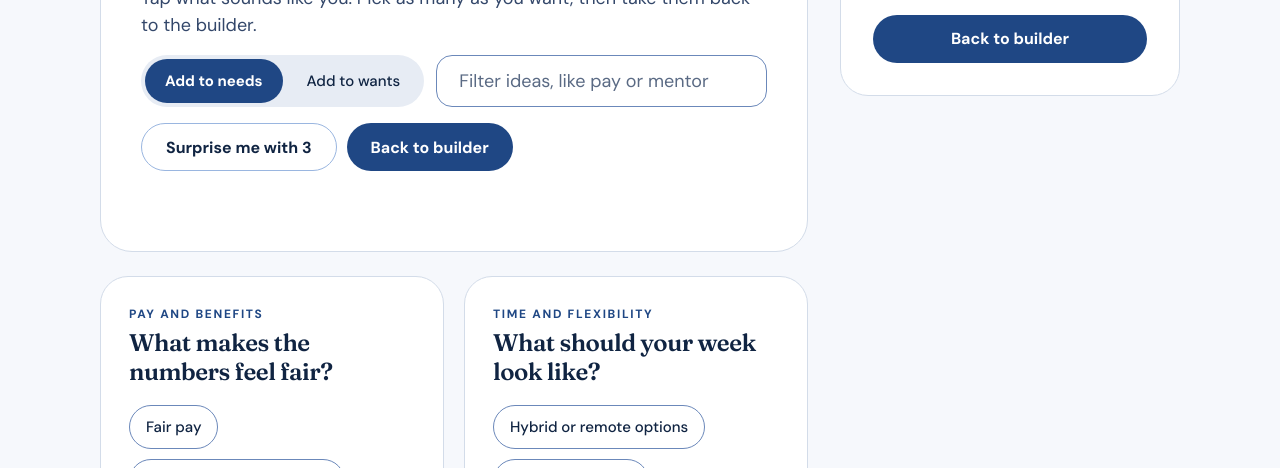
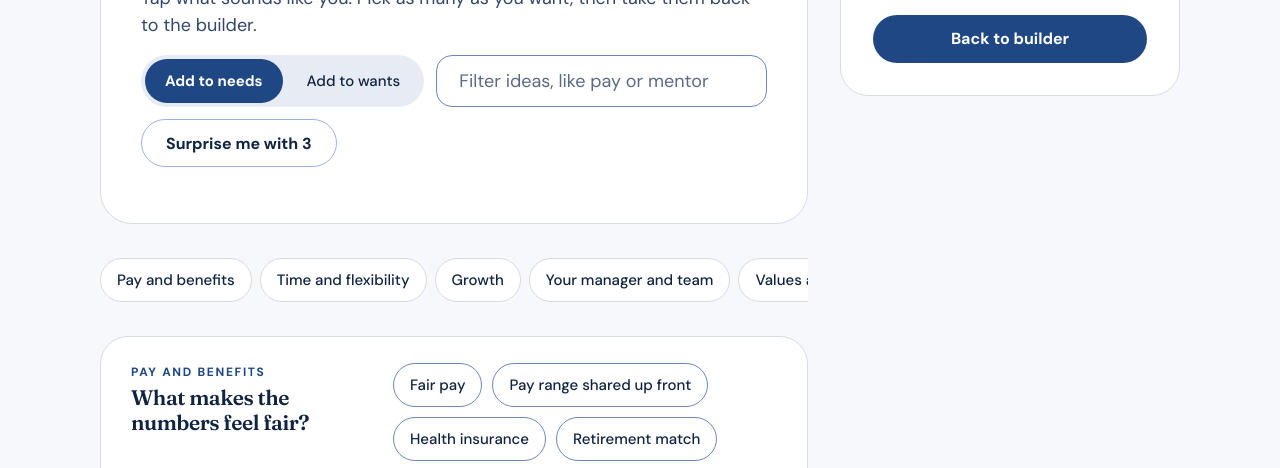
Before and after one commit to langsdok/prompt-builder, a plain HTML site: page index.html in a window 1280 px wide. Both pictures are taken after a click on the link "Ideas library". Shown: the part 317-785 px from the top of the page. Drawn offline with Linux system fonts and the light colour scheme.

Commit message:
Reorganize ideas library into one row per group with a jump bar
Added navigation for categories and improved filtering functionality.

```diff
--- a/index.html
+++ b/index.html
@@ -366,6 +366,19 @@ body.ex .exwrap{gap:16px}
 .evid .evb{display:flex;flex-direction:column;gap:8px;margin-top:6px}
 .evid .evb p{margin:0}
 @media (max-width:720px){.exd>summary{padding:18px 22px;font-size:22px}.exb{padding:0 22px 24px}}
+
+/* ideas library: one row per group, jump bar */
+#catalog{display:flex;flex-direction:column;gap:16px}
+.tile{display:grid;grid-template-columns:230px minmax(0,1fr);gap:12px 32px;align-items:start;padding:26px 30px;scroll-margin-top:76px}
+.tile>div:first-child{grid-column:1;grid-row:1 / span 2}
+.tile>.chips,.tile>.evid{grid-column:2}
+.tile>.chips{grid-row:1}
+.tile .tile-q{font-size:21px;margin-top:4px}
+.catnav{position:sticky;top:0;z-index:6;display:flex;gap:8px;overflow-x:auto;padding:10px 0;background:var(--cream);scrollbar-width:thin}
+.catbtn{flex:none;min-height:44px;padding:0 16px;border-radius:999px;border:1.5px solid var(--line);background:var(--paper);color:var(--ink);font:500 15px 'DM Sans',sans-serif;cursor:pointer;display:inline-flex;align-items:center;gap:8px;white-space:nowrap}
+.catbtn:hover{border-color:var(--blue2)}
+.catbtn .badge{margin:0}
+@media (max-width:720px){.tile{grid-template-columns:minmax(0,1fr);padding:22px}.tile>div:first-child,.tile>.chips,.tile>.evid{grid-column:1;grid-row:auto}}
 </style>
 </head>
 <body>
@@ -488,12 +501,13 @@ body.ex .exwrap{gap:16px}
             <button type="button" id="mode-wants" data-act="mode" data-kind="wants">Add to wants</button>
           </div>
           <label class="sr" for="filter">Filter ideas</label>
-          <input class="input" id="filter" type="search" placeholder="Filter ideas, like pay or mentor" maxlength="40" autocomplete="off">
+          <input class="input" id="filter" type="search" placeholder="Filter ideas, like pay or mentor" maxlength="40" autocomplete="off"> <button type="button" class="btn sm out" data-act="surprise">Surprise me with 3</button>
         </div>
-        <div class="row2"><button type="button" class="btn sm out" data-act="surprise">Surprise me with 3</button><button type="button" class="btn sm" data-act="back">Back to builder</button></div>
-        <p class="mutetext" id="surpriseMsg" aria-live="polite" style="min-height:1.5em"></p>
+
+        <p class="mutetext" id="surpriseMsg" aria-live="polite"></p>
       </section>
-      <div id="catalog"></div>
+      <nav class="catnav" id="catNav" aria-label="Jump to a group"></nav>
+ <div id="catalog"></div>
       <section class="card" id="research" aria-labelledby="researchTitle"><h2 id="researchTitle" style="font-size:30px">The research behind these ideas</h2><p class="sub">Groups with a research note lean on what graduates say they want. NACE covers the practical side well. Deloitte covers purpose and values, which NACE does not report on. Groups without a note do not have a survey behind them yet.</p>
 <ul class="srclist">
 <li><a href="https://naceweb.org/about-us/press/2026/beyond-the-paycheck-what-the-class-of-2026-really-wants-from-an-employer" target="_blank" rel="noopener noreferrer">NACE, Beyond the Paycheck: What the Class of 2026 Really Wants from an Employer</a> (June 3, 2026). From the NACE 2026 Student Survey: more than 17,000 students at 258 schools, including more than 1,860 graduating seniors, surveyed March 12 to May 15, 2026.</li>
@@ -1055,7 +1069,7 @@ function mentioned(item){
         + items.map(function(t){
           return '<button type="button" class="pick '+cls+'" data-act="pick" data-kind="'+kind+'" data-text="'+esc(t)+'" aria-pressed="'+has(state[kind], t)+'"><span>'+esc(t)+'</span><span class="tick">'+CHECK+'</span></button>';
         }).join('') + '</div>' + evHtml(cat) + '</section>'; }); $('catalog').innerHTML = shown ? html : '<div class="card" style="grid-column:1/-1"><p class="mutetext">Nothing matches "'+esc(ui.filter)+'". Try a shorter word, or add your own in the builder.</p></div>';
-    ['needs','wants'].forEach(function(k){ $('mode-'+k).setAttribute('aria-pressed', ui.mode===k); });
+    ['needs','wants'].forEach(function(k){ $('mode-'+k).setAttribute('aria-pressed', ui.mode===k); }); renderCatNav();
     $('picksBody').innerHTML = ['needs','wants'].map(function(k){
       var list = state[k], cl = k==='needs' ? 'need' : 'want';
       return '<div style="margin-bottom:16px"><h3 class="grp2">'+(k==='needs'?'Needs':'Wants')+' ('+list.length+')</h3><div class="chips" style="margin-top:8px">'
@@ -1104,7 +1118,7 @@ function mentioned(item){
     if(v==='home') renderResume();
     if(v==='builder'){ ensureCur(); renderSteps(); syncInputs(); }
     if(v==='prompts') renderPrompts();
-    if(v==='ideas') renderLibrary();
+    if(v==='ideas'){ renderLibrary(); foldSection('research'); }
     if(v==='example'){ renderExample(); collapseExample(); }
     renderToast();
   }
@@ -1167,6 +1181,24 @@ function mentioned(item){
     while(sec.firstChild) b.appendChild(sec.firstChild);
     d.appendChild(sm); d.appendChild(b); sec.parentNode.replaceChild(d, sec);
   });
+}
+function renderCatNav(){
+  var nav = $('catNav'); if(!nav) return;
+  var f = ui.filter.trim().toLowerCase();
+  nav.innerHTML = CATALOG.filter(function(cat){ return !f || cat.items.some(function(t){ return t.toLowerCase().indexOf(f) > -1; }); }).map(function(cat){
+    var n = cat.items.filter(function(t){ return has(state[ui.mode], t); }).length;
+    return '<button type="button" class="catbtn" data-act="jump" data-id="'+cat.id+'">'+esc(cat.title)+(n ? '<span class="badge" aria-label="'+n+' picked">'+n+'</span>' : '')+'</button>';
+  }).join('');
+}
+function foldSection(id){
+  var sec = $(id); if(!sec || sec.tagName !== 'SECTION') return;
+  var h = sec.querySelector('h2'); if(!h) return;
+  var d = document.createElement('details'); d.className = 'card exd'; d.id = id;
+  var sm = document.createElement('summary'); sm.textContent = h.textContent;
+  var b = document.createElement('div'); b.className = 'exb';
+  sec.removeChild(h);
+  while(sec.firstChild) b.appendChild(sec.firstChild);
+  d.appendChild(sm); d.appendChild(b); sec.parentNode.replaceChild(d, sec);
 }
 function evHtml(cat){
   if(!cat.ev || !cat.ev.length) return '';
@@ -1395,7 +1427,7 @@ function addItem(kind, text){
       setView('ideas', true);
       if(kind==='notes') $('starters').scrollIntoView({block:'start'});
     }
-    else if(act==='copy'){ copy(el.getAttribute('data-what'), el); } else if(act==='copy-research'){ copyResearch(parseInt(el.getAttribute('data-i'),10), el); }
+    else if(act==='copy'){ copy(el.getAttribute('data-what'), el); } else if(act==='jump'){ var jt = $('cat-'+el.getAttribute('data-id')); jt = jt && jt.closest('.tile'); if(jt){ jt.scrollIntoView({block:'start'}); var jq = jt.querySelector('.tile-q'); if(jq){ jq.setAttribute('tabindex','-1'); jq.focus({preventScroll:true}); } } } else if(act==='copy-research'){ copyResearch(parseInt(el.getAttribute('data-i'),10), el); }
   });
   document.addEventListener('keydown', function(e){
     if(e.key==='Escape' && ui.menuId){ closeMenu(true); }
```
